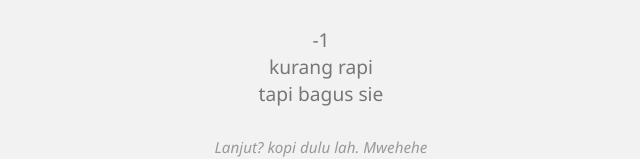
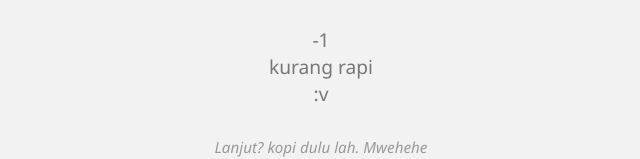
Before and after one commit to darkMA002/taekwondo-sman1c-tasik, a plain HTML site: page index.html in a window 1280 px wide. Shown: the part 485-644 px from the top of the page, without its empty margins (319-959 px from the left). Drawn offline with Linux system fonts and the light colour scheme.

Commit message:
Update index.html

```diff
--- a/index.html
+++ b/index.html
@@ -42,7 +42,7 @@
 
   <img src="assets/img/hehe.png" alt="hehe" style="margin-bottom: 20px; height: 200px; width: 200px;">
   <h1>Perbaikan, sampai niat lagi</h1>
-  <p>-1<br>kurang rapi<br>tapi bagus sie</p>
+  <p>-1<br>kurang rapi<br>:v</p>
   <div class="catatan">Lanjut? kopi dulu lah. Mwehehe</div>
 </body>
 
```
